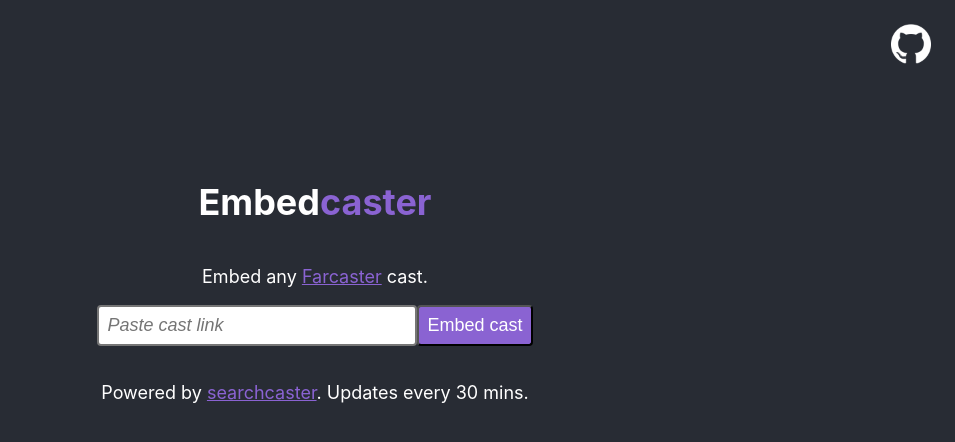
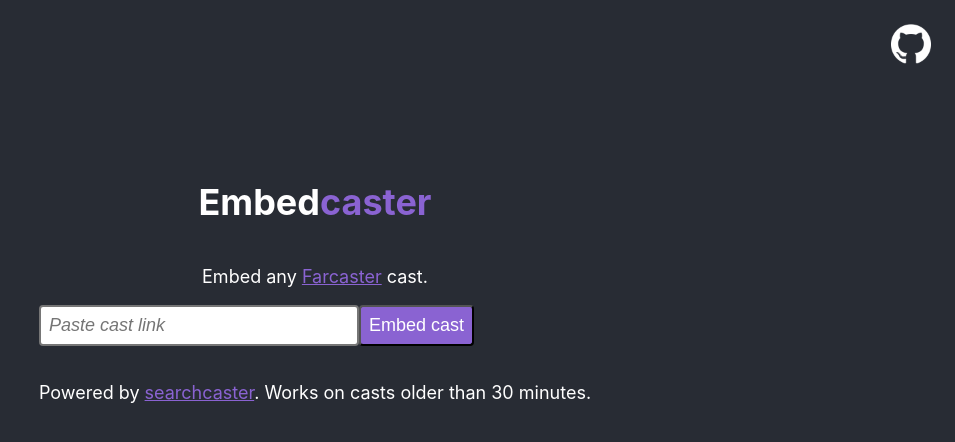
Before and after one commit to Dsinghbailey/embedcaster, a React (Create React App) app: page / in a window 1280 px wide. Shown: the top 442 px of the page, without its empty margins (325-1280 px from the left). Built offline with nearby package versions, Linux system fonts and the light colour scheme.

Commit message:
update copy

```diff
--- a/src/App.js
+++ b/src/App.js
@@ -181,7 +181,7 @@
             >
               searchcaster
             </a>
-            . Updates every 30 mins.{" "}
+            . Works on casts older than 30 minutes.{" "}
           </p>
         </div>
         <div
```
